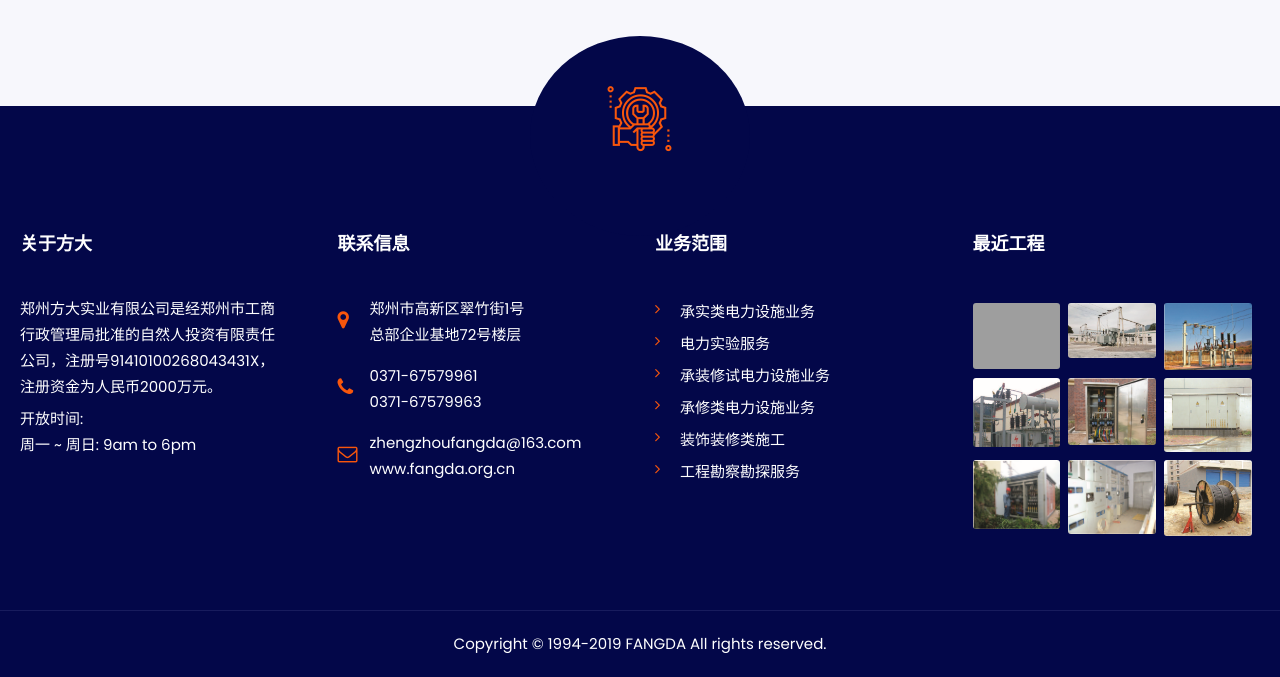
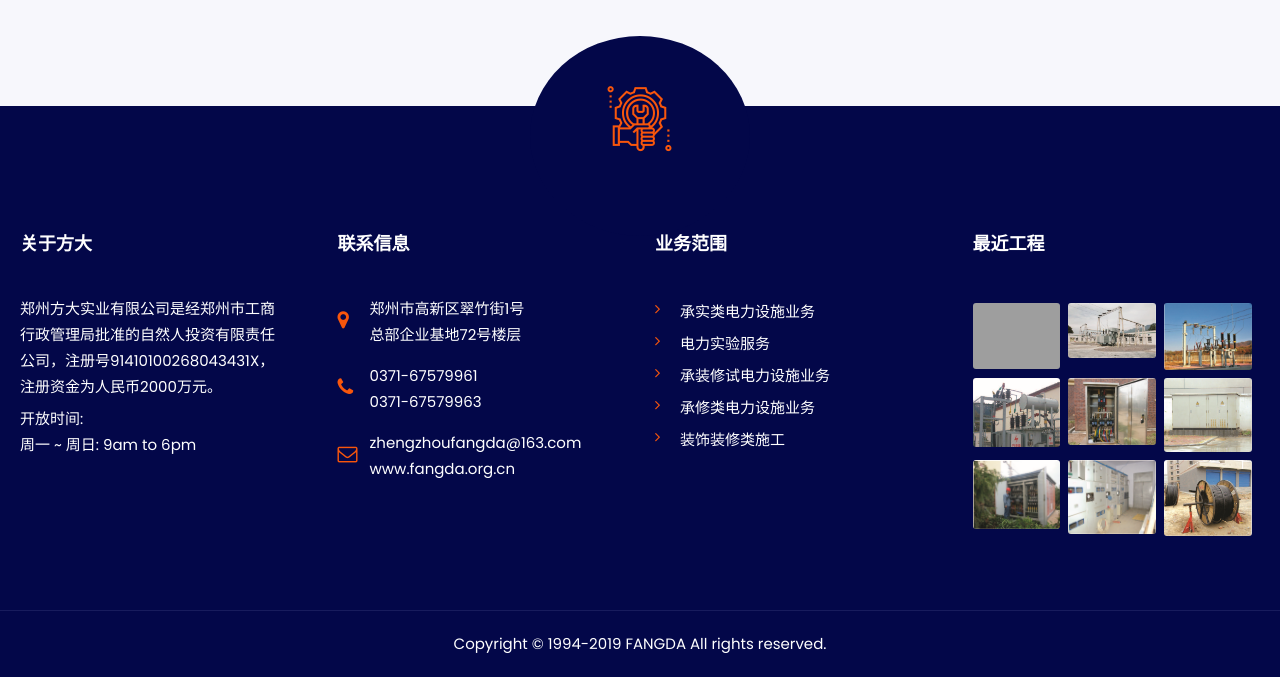
Before and after one commit to zzfangda/zzfangda.github.io, a plain HTML site: page about.html in a window 1280 px wide. Shown: the part 1636-2313 px from the top of the page. Drawn offline with Linux system fonts and the light colour scheme; grey boxes are pictures that could not be loaded.

```diff
--- a/about.html
+++ b/about.html
@@ -347,7 +347,7 @@
                                     <li><a href="services.html">承装修试电力设施业务</a></li>
                                     <li><a href="services.html">承修类电力设施业务</a></li>
                                     <li><a href="services.html">装饰装修类施工</a></li>
-                                    <li><a href="services.html">工程勘察勘探服务</a></li>
+
                                 </ul>
                             </div>
                         </div>
```
Also changed, not shown: contact.html (+1 -1 lines), gallery.html (+1 -1 lines), index.html (+1 -1 lines), services.html (+1 -1 lines).
